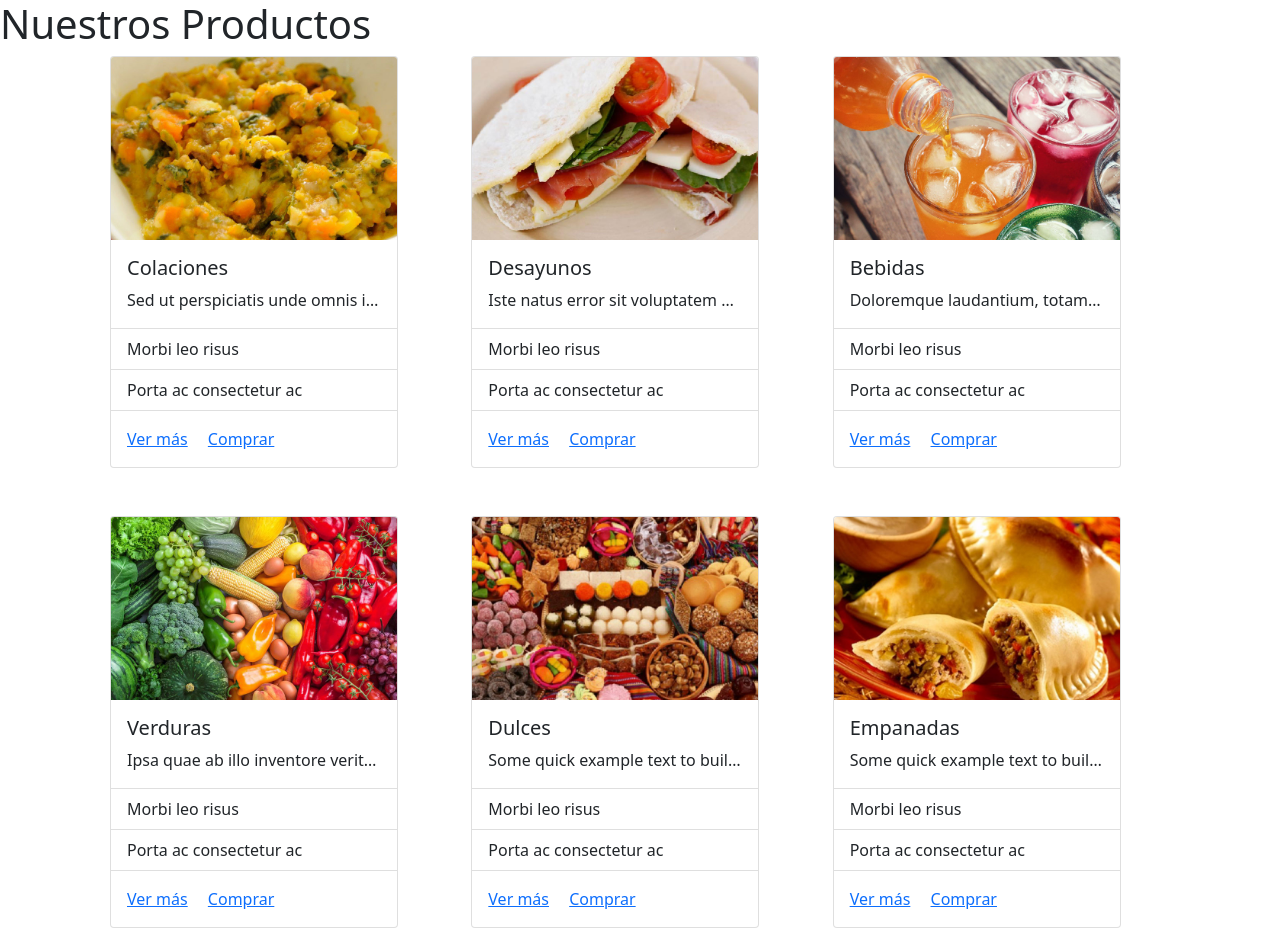
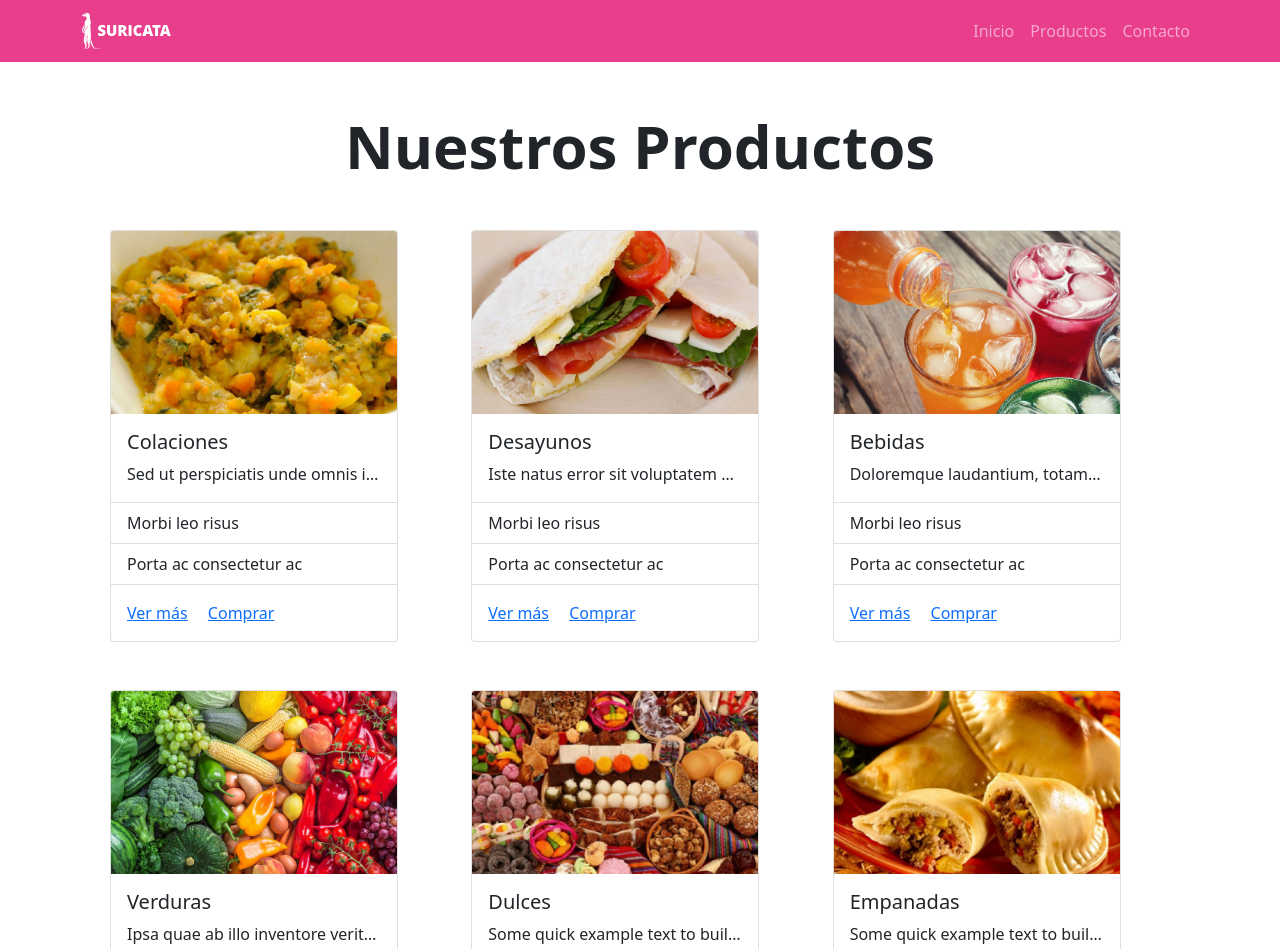
Before and after one commit to jcero10/Suricata-1, a plain HTML site: page index.html in a window 1280 px wide. Shown: the top 949 px of the page. Drawn offline with Linux system fonts and the light colour scheme.

Commit message:
header-nav
add header center,
nav with logo
https://startbootstrap.com/snippets/navbar-logo

```diff
--- a/assets/css/styles.css
+++ b/assets/css/styles.css
@@ -1,3 +1,18 @@
+.color-nav {
+    background-color: #e83e8c;
+}
+
+body {
+    font-family: 'Open Sans';
+}
+
+header h1{
+    text-align: center;
+    color: #212529 ;
+    font-weight: 700;
+    font-size: 3.75em;
+}
+
 .icons-section {
     background-color: #17a2b8;
     color: white;
@@ -17,3 +32,7 @@
 .color-footer {
     background-color: #e83e8c;
 }
+
+.footer-logo{
+    max-height: 100px;
+}
--- a/index.html
+++ b/index.html
@@ -16,9 +16,34 @@
     </head>
 
     <body>
+        <!-- Navigation -->
+        <nav class="navbar navbar-expand-lg navbar-dark static-top color-nav">
+            <div class="container ">
+            <a class="navbar-brand" href="#">
+                <img src="assets/img/logo.png" alt="..." height="36">
+            </a>
+            <button class="navbar-toggler" type="button" data-bs-toggle="collapse" data-bs-target="#navbarSupportedContent" aria-controls="navbarSupportedContent" aria-expanded="false" aria-label="Toggle navigation">
+                <span class="navbar-toggler-icon"></span>
+            </button>
+            <div class="collapse navbar-collapse" id="navbarSupportedContent">
+                <ul class="navbar-nav ms-auto">
+                <li class="nav-item">
+                    <a class="nav-link" href="#">Inicio</a>
+                </li>
+                <li class="nav-item">
+                    <a class="nav-link" href="#">Productos</a>
+                </li>
+                <li class="nav-item">
+                    <a class="nav-link" href="#">Contacto</a>
+                </li>
+                </ul>
+            </div>
+            </div>
+        </nav>
 
-        <header class="container-hero">
-            <h1> Nuestros Productos</h1>
+
+        <header class="container hero">
+            <h1 class="font-weight-bold my-5"> Nuestros Productos</h1>
         </header>
 
         <section class="container pb-5">
@@ -156,7 +181,7 @@
         </section>
 
         <footer class="container-fluid py-5 color-footer">
-            <img src= "assets/img/logo-footer.png" class="mx-auto d-block logo-footer">
+            <img src= "assets/img/logo-footer.png" class="mx-auto d-block footer-logo">
         </footer>
 
         <!-- Bootstrap JS-->
```
Also changed, not shown: 1 other file.
